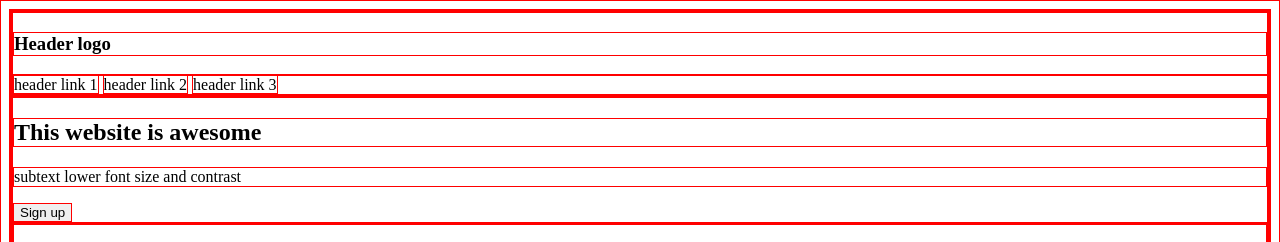
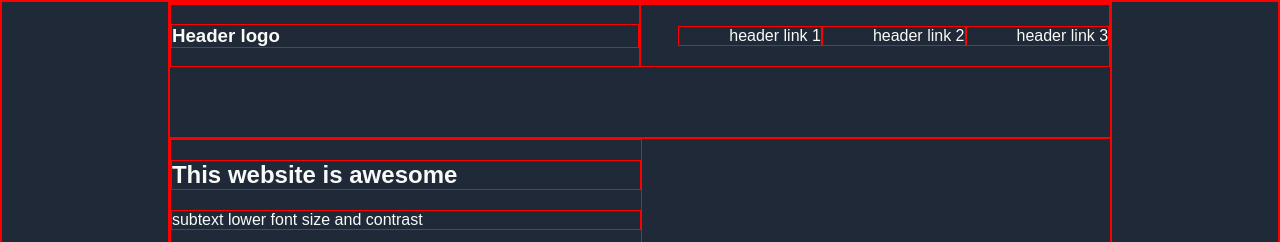
Before and after one commit to enzoJOtalora/landing_page, a plain HTML site: page index.html in a window 1280 px wide. Shown: the top 242 px of the page. Drawn offline with Linux system fonts and the light colour scheme.

Commit message:
Repeat previous commit since it failed

```diff
--- a/styles.css
+++ b/styles.css
@@ -1,3 +1,40 @@
 *{
     border: 1px solid red;
 }
+
+body{
+    margin: 0;
+    background-color: #1F2937;
+    font-family: sans-serif;
+    color: #F9FAF8;
+}
+
+.top{
+    margin-left: 13%;
+    margin-right: 13%;
+}
+
+header, .section{
+    display: flex;
+    flex-direction: row;
+    padding-bottom: 70px;
+}
+
+.box-left{
+    width: 50%;
+}
+.box-right{
+    width: 50%;
+    display: flex;
+    justify-content: right;
+    align-items: center;
+}
+.header-link{
+    padding-left: 50px;
+}
+.middle{
+    background-color: antiquewhite;
+}
+#container{
+    background-color: gray;
+}
```
